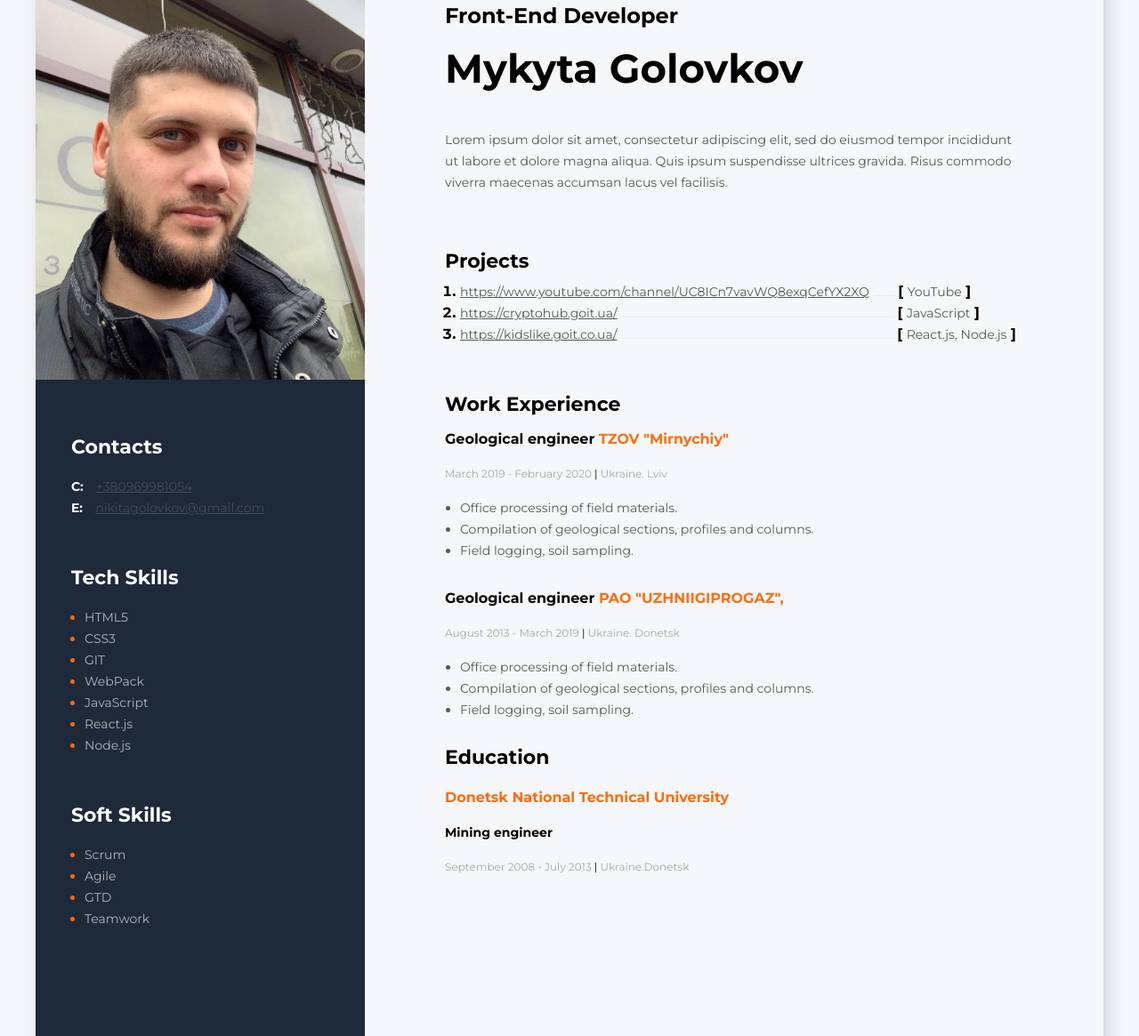
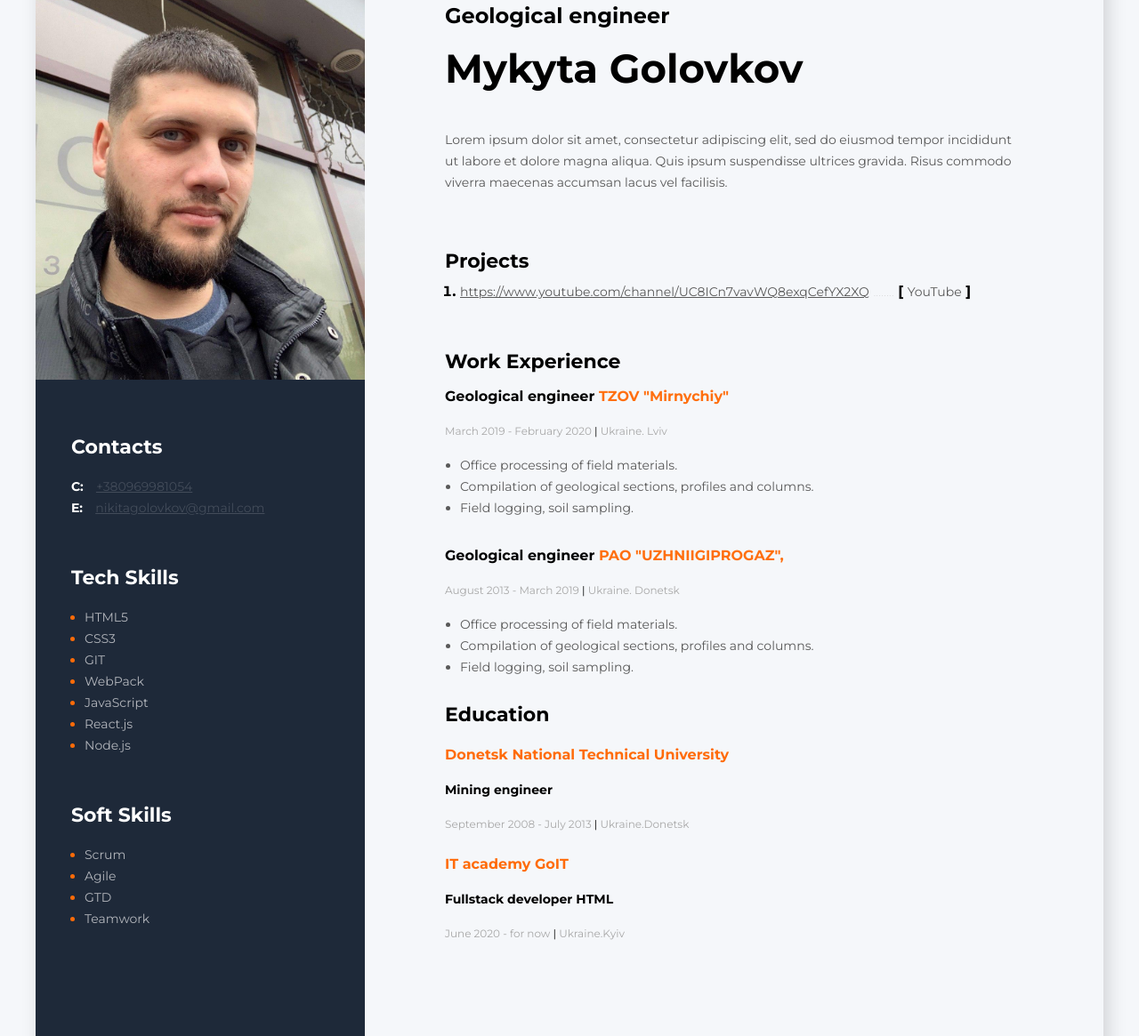
Before and after one commit to NikitaGolovkov/marathon-resume, a plain HTML site: page index.html in a window 1280 px wide. Shown: the part 147-1312 px from the top of the page at 89% size. Drawn offline with Linux system fonts and the light colour scheme.

Commit message:
Update index.html

```diff
--- a/index.html
+++ b/index.html
@@ -85,7 +85,7 @@
       <div class="about-me">
         <!-- about me main info -->
         <div class="about-me-main">
-          <h2 class="profesion">Front-End Developer</h2>
+          <h2 class="profesion">Geological engineer</h2>
           <h1 class="name">Mykyta Golovkov</h1>
           <p class="description">
             Lorem ipsum dolor sit amet, consectetur adipiscing elit, sed do
@@ -109,29 +109,6 @@
               <span>
                 <b>[</b> <span class="tech-name">YouTube</span> <b>]</b></span
               >
-            </li>
-            <li>
-              <a class="projects-link" href="https://cryptohub.goit.ua/"
-                >https://cryptohub.goit.ua/</a
-              >
-              <span class="dots"
-                >.........................................................................................................</span
-              >
-              <span>
-                <b>[</b> <span class="tech-name">JavaScript</span> <b>]</b>
-              </span>
-            </li>
-            <li>
-              <a class="projects-link" href="https://kidslike.goit.co.ua/"
-                >https://kidslike.goit.co.ua/</a
-              >
-              <span class="dots"
-                >.........................................................................................................</span
-              >
-              <span>
-                <b>[</b>
-                <span class="tech-name">React.js, Node.js</span> <b>]</b>
-              </span>
             </li>
           </ol>
         </div>
@@ -200,6 +177,17 @@
               <span class="split">|</span> Ukraine.Donetsk
             </span>
           </div>
+          <!-- University 2 -->
+          <div>
+            <h4 class="education-tittle">
+              IT academy GoIT
+            </h4>
+            <h5 class="education-spec">Fullstack developer HTML</h5>
+            <span class="period">
+              June 2020 - for now
+              <span class="split">|</span> Ukraine.Kyiv
+            </span>
+          </div>
         </div>
       </div>
     </div>
```
